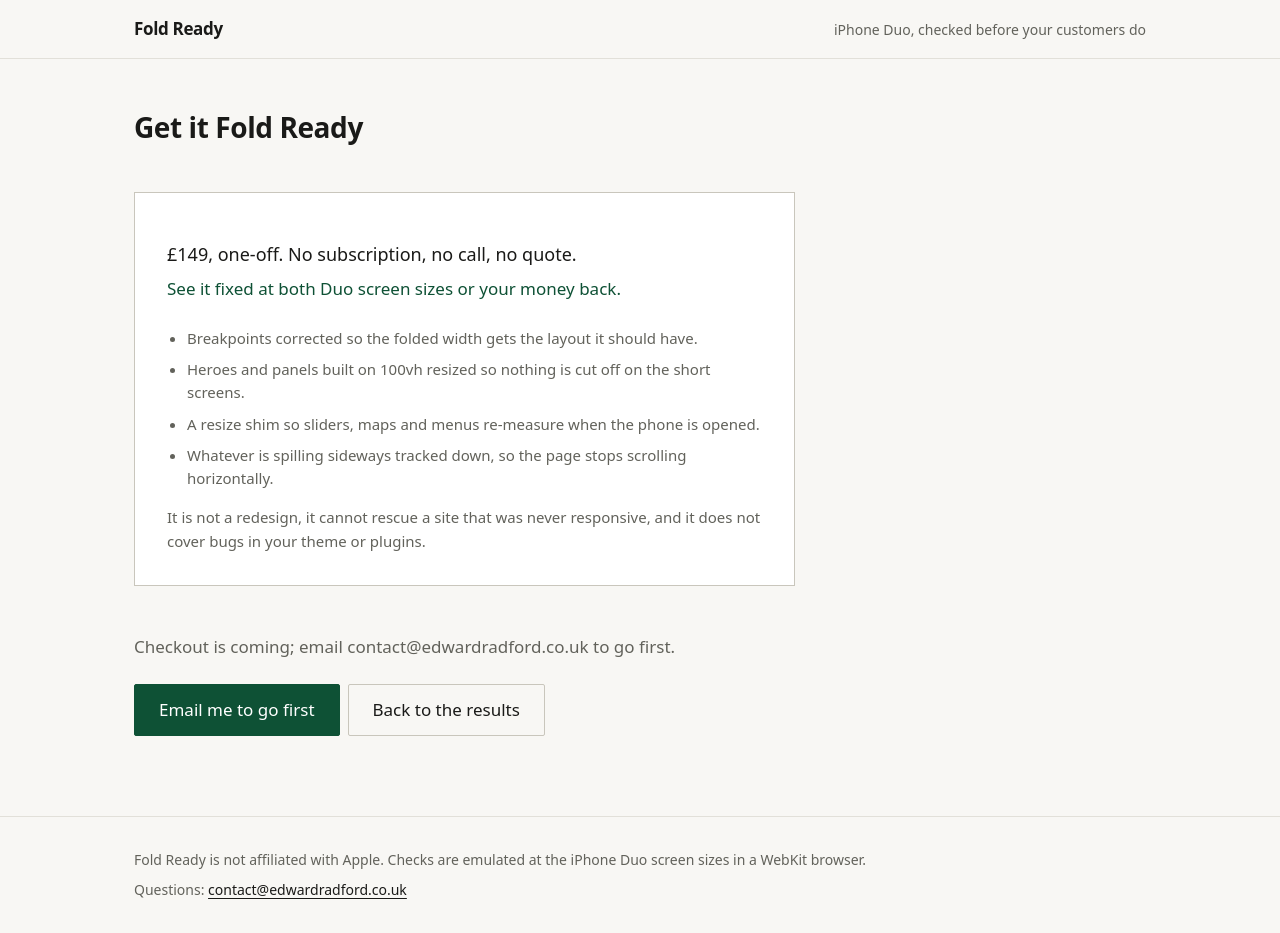
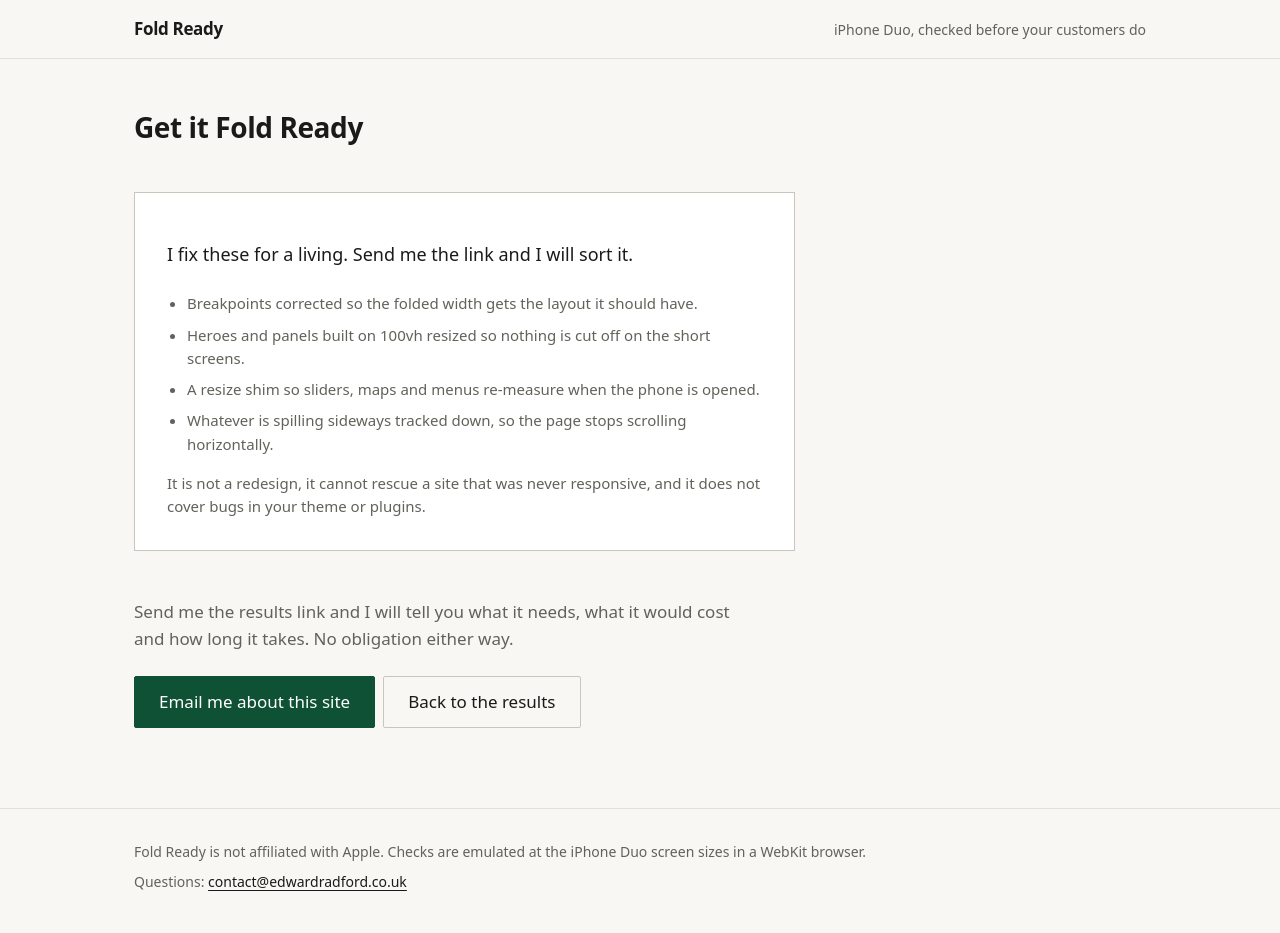
Before and after one commit to EdwardRadford/foldready, a Next.js app: page /fix/sample in a window 1280 px wide. Built offline with nearby package versions, Linux system fonts and the light colour scheme.

Commit message:
Ship as get-in-touch, not a paid flow
Ed's decision 23 Sep: no price, no guarantee copy, no checkout. Every
call to action is an email.

```diff
--- a/app/_components/Offer.tsx
+++ b/app/_components/Offer.tsx
@@ -1,12 +1,14 @@
 import Link from 'next/link';
 
-/** The one offer. Price and guarantee are locked copy: do not reword. */
+/**
+ * What a fix covers. No price and no payment: Ed's decision on 23 Sep 2026 is that Fold Ready
+ * ships as "get in touch and I will fix it", so every path here ends in an email, not a checkout.
+ */
 export default function Offer({ jobId, hideHeading }: { jobId?: string; hideHeading?: boolean }) {
   return (
     <section className="offer">
-      {hideHeading ? null : <h2>Get it Fold Ready</h2>}
-      <p className="price">£149, one-off. No subscription, no call, no quote.</p>
-      <p className="guarantee">See it fixed at both Duo screen sizes or your money back.</p>
+      {hideHeading ? null : <h2>Want it fixed?</h2>}
+      <p className="price">I fix these for a living. Send me the link and I will sort it.</p>
       <ul>
         <li>Breakpoints corrected so the folded width gets the layout it should have.</li>
         <li>Heroes and panels built on 100vh resized so nothing is cut off on the short screens.</li>
@@ -20,7 +22,7 @@ export default function Offer({ jobId, hideHeading }: { jobId?: string; hideHead
       {jobId ? (
         <div className="btn-row">
           <Link className="btn" href={`/fix/${jobId}`}>
-            Fix it for £149
+            Get in touch about a fix
           </Link>
         </div>
       ) : null}
--- a/app/_components/ResultView.tsx
+++ b/app/_components/ResultView.tsx
@@ -142,7 +142,7 @@ export default function ResultView({ result }: { result: Result }) {
           <h2>This needs more than a patch.</h2>
           <p>
             What is going wrong here sits in the structure of the site rather than in a few rules of
-            CSS, so a flat-price patch would not fix it honestly. Send me the address and I will
+            CSS, so a patch would not fix it honestly. Send me the address and I will
             tell you what it would actually take, whether or not that turns into work for me.
           </p>
           <div className="btn-row">
--- a/app/fix/[id]/page.tsx
+++ b/app/fix/[id]/page.tsx
@@ -6,7 +6,7 @@ import Offer from '../../_components/Offer';
 export const dynamic = 'force-dynamic';
 
 export const metadata: Metadata = {
-  title: 'Get it Fold Ready — £149',
+  title: 'Get it Fold Ready',
   robots: { index: false, follow: false },
 };
 
@@ -16,6 +16,7 @@ export default async function FixPage({ params }: { params: Promise<{ id: string
   const shown = job ? job.url.replace(/^https?:\/\//, '').replace(/\/$/, '') : '';
 
   const subject = `Fold Ready fix: ${shown || id}`;
+  const body = `Hello,\n\nMy site ${shown || ''} did not come out well on the iPhone Duo check:\nhttps://foldready.com/r/${id}\n\nCan you fix it?\n`;
 
   return (
     <div className="wrap">
@@ -27,10 +28,16 @@ export default async function FixPage({ params }: { params: Promise<{ id: string
       <Offer hideHeading />
 
       <section className="calm">
-        <p>Checkout is coming; email contact@edwardradford.co.uk to go first.</p>
+        <p>
+          Send me the results link and I will tell you what it needs, what it would cost and how
+          long it takes. No obligation either way.
+        </p>
         <div className="btn-row">
-          <a className="btn" href={`mailto:contact@edwardradford.co.uk?subject=${encodeURIComponent(subject)}`}>
-            Email me to go first
+          <a
+            className="btn"
+            href={`mailto:contact@edwardradford.co.uk?subject=${encodeURIComponent(subject)}&body=${encodeURIComponent(body)}`}
+          >
+            Email me about this site
           </a>
           <Link className="btn btn-quiet" href={`/r/${id}`}>
             Back to the results
```
